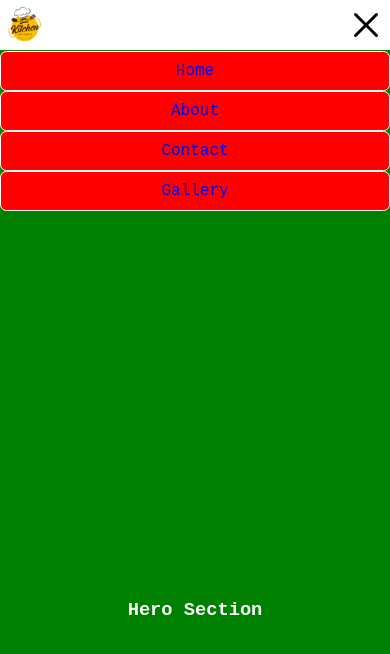
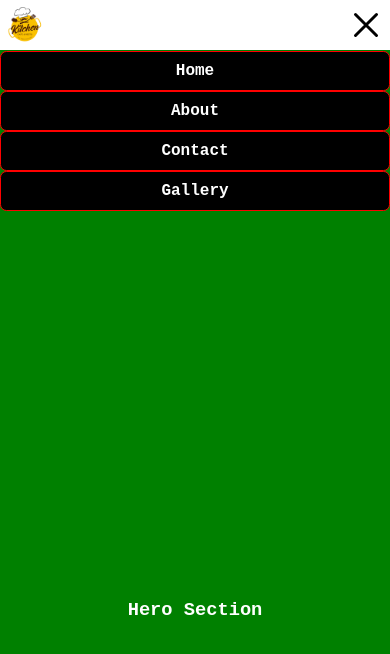
Before and after one commit to mohsin324/responsiveHeader, a plain HTML site: page index.html in a window 390 px wide. Both pictures are taken after a click on the element 366 px from the left and 25 px from the top of the page. Shown: the top 654 px of the page. Drawn offline with nearby package versions, Linux system fonts and the light colour scheme.

Commit message:
adding color on anchor tag

```diff
--- a/index.html
+++ b/index.html
@@ -12,10 +12,10 @@
         <img src="./images/images.png" alt="Restaurant Logo" width="50px" height="50px" />
         <nav class="navbar">
             <ul class="ul">
-                <li><a class="link" target="_blank" href="#">Home</a></li>
-                <li><a class="link" target="_blank" href="./pages/About.html">About</a></li>
-                <li><a class="link" target="_blank" href="./pages/Contact.html">Contact</a></li>
-                <li><a class="link" target="_blank" href="./pages/Gallery.html">Gallery</a></li>
+                <li><a class="link" href="#" >Home</a></li>
+                <li><a class="link" href="./pages/About.html" target="_blank" >About</a></li>
+                <li><a class="link" href="./pages/Contact.html" target="_blank" >Contact</a></li>
+                <li><a class="link" href="./pages/Gallery.html" target="_blank" >Gallery</a></li>
             </ul>
         </nav>
         <div class="icon">
--- a/style.css
+++ b/style.css
@@ -14,7 +14,7 @@ body{
     justify-content: space-between;
     align-items: center;
     background-color: #fff;
-    /* background-color: black; */
+    background-color: black;
     height: 50px;
     position: fixed;
     width: 100%;
@@ -27,13 +27,14 @@ body{
 .ul > li{
     list-style: none;
 }
-.link{
+.link:link, .link:visited {
     text-decoration: none;
     padding: 0.5rem;
-    border: 0.1rem solid white;
+    border: 0.1em solid red;
     border-radius: 0.4rem;
     margin: 00.1rem;
-    background-color: white;
+    /* background-color: blue; */
+    color: red;
 }
 .link:hover{
     transition: ease 1s;
@@ -41,9 +42,6 @@ body{
     background-color: red;
     border: 0.1rem solid red;
     cursor: pointer;
-}
-.link:visited{
-    color: black;
 }
 .icon{
     display: none;
@@ -74,6 +72,7 @@ body{
     background-color: lightslategray;
 }
 @media (max-width: 768px) {
+
     .header{
         display: flex;
         justify-content: space-between;
@@ -104,11 +103,13 @@ body{
         width: 100%;
         position: fix;
     }
-    .link{
+    .link:link{
         display: flex;
         align-items: center;
         justify-content: center;
-        background-color: red;
+        background-color: black;
+        color: white;
+        font-weight: bold;
         width: 100%;
         padding: 10px;
         margin: 0px;
```
